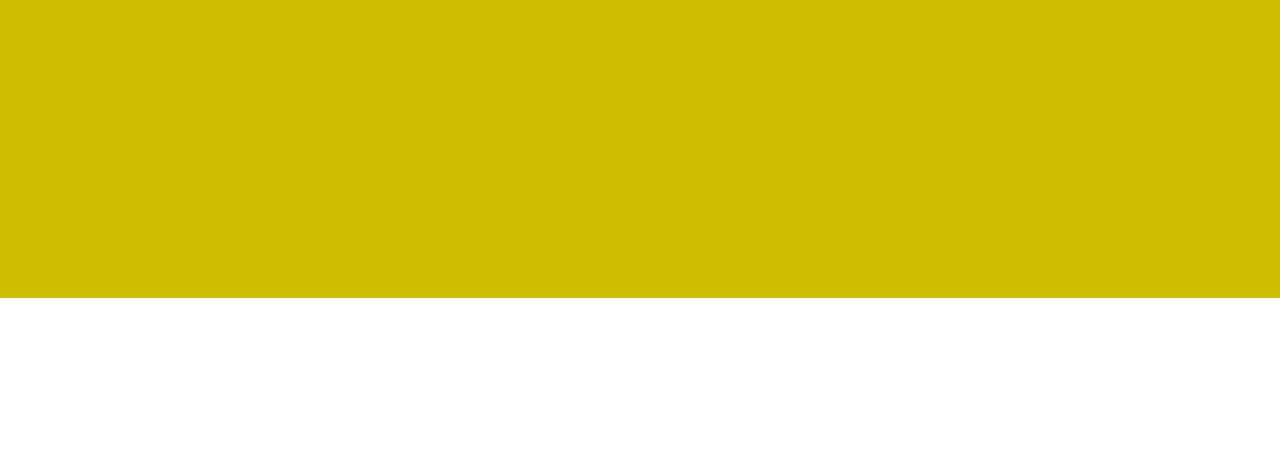
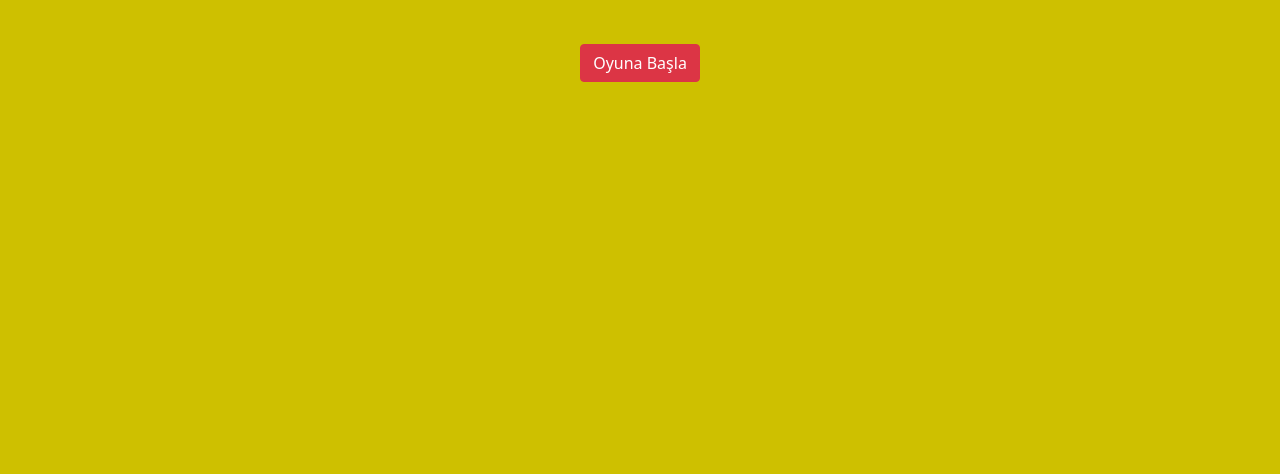
Before and after one commit to deniz7erdem/AirHockey, a plain HTML site: page index.html in a window 1280 px wide. Shown: the part 486-960 px from the top of the page. Before the commit the page ends 800 px from the top, so only its background shows below. Drawn offline with Linux system fonts and the light colour scheme.

Commit message:
Update index.html

```diff
--- a/index.html
+++ b/index.html
@@ -14,7 +14,7 @@
         }
 
         .header {
-            min-height: 49rem;
+            min-height: 60rem;
             background-color: #cec000;
         }
     </style>
```
